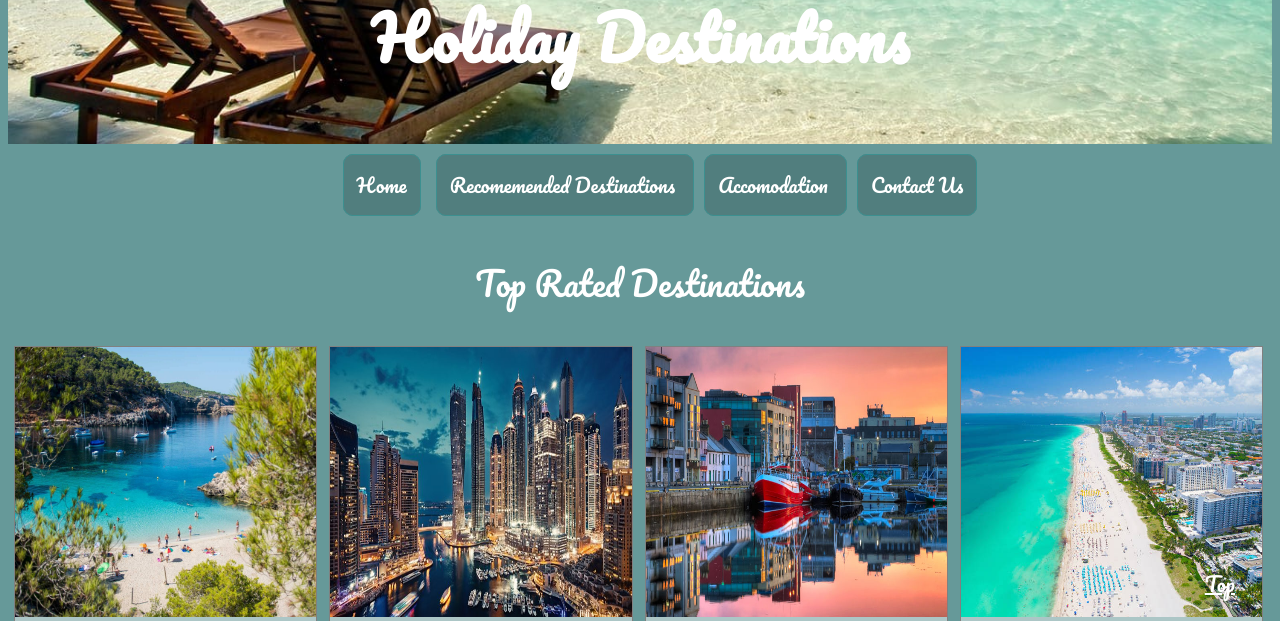
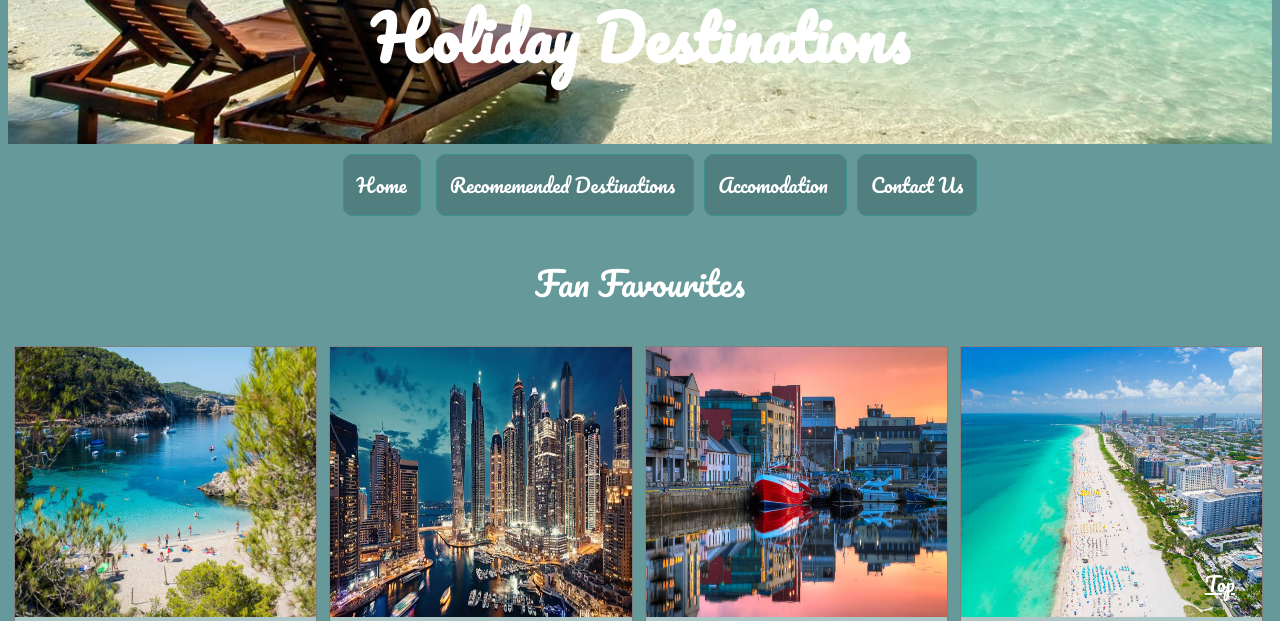
Before and after one commit to Rmalone6/Rmalone6.github.io, a plain HTML site: page Project Template/index.html in a window 1280 px wide. Shown: the part 164-785 px from the top of the page. Drawn offline with Linux system fonts and the light colour scheme.

Commit message:
Update index.html

```diff
--- a/Project Template/index.html
+++ b/Project Template/index.html
@@ -44,7 +44,7 @@
         </nav>
     </main>
     <!-- Image gallery with title -->
-    <center><h2>Top Rated Destinations</h2></center>
+    <center><h2>Fan Favourites</h2></center>
     <div class="gallery">
              <img src="images/ibiza.jpg" alt="destination1">
          <div class="desc">Ibiza</div>
```
